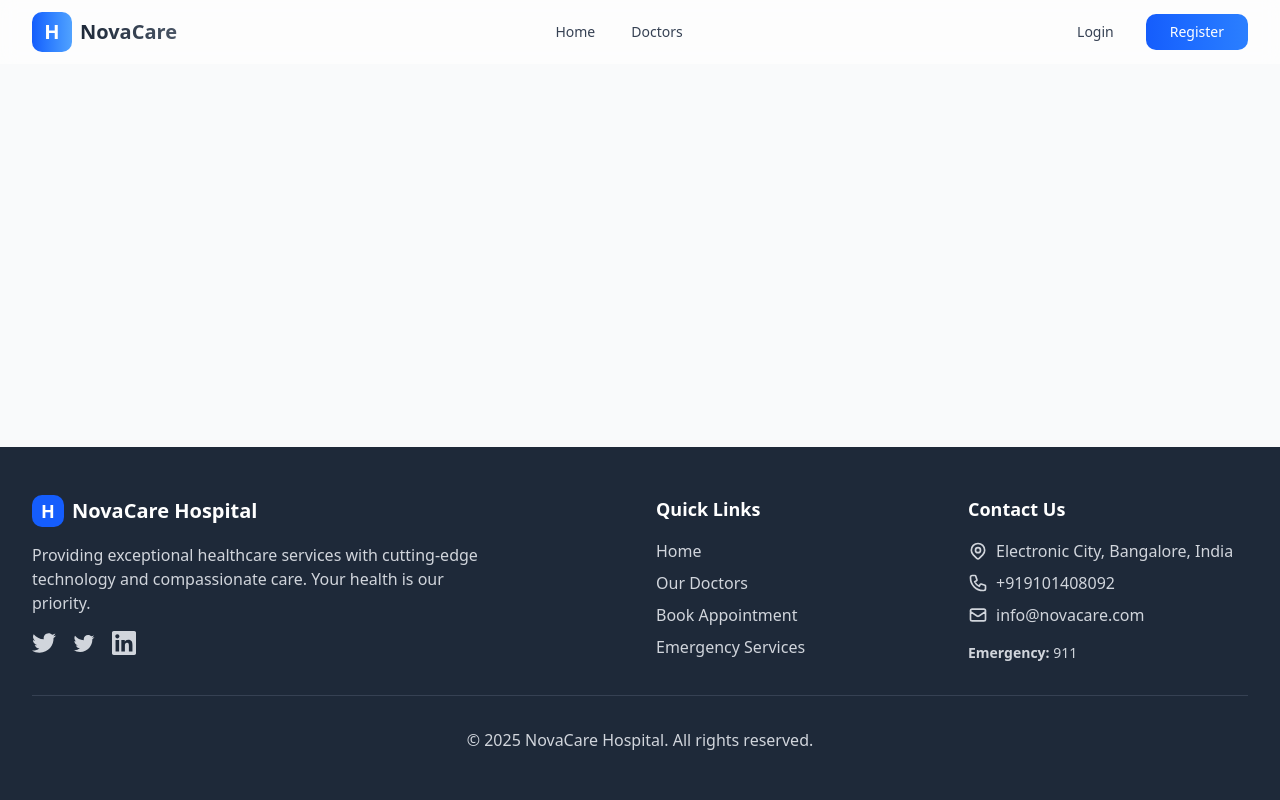
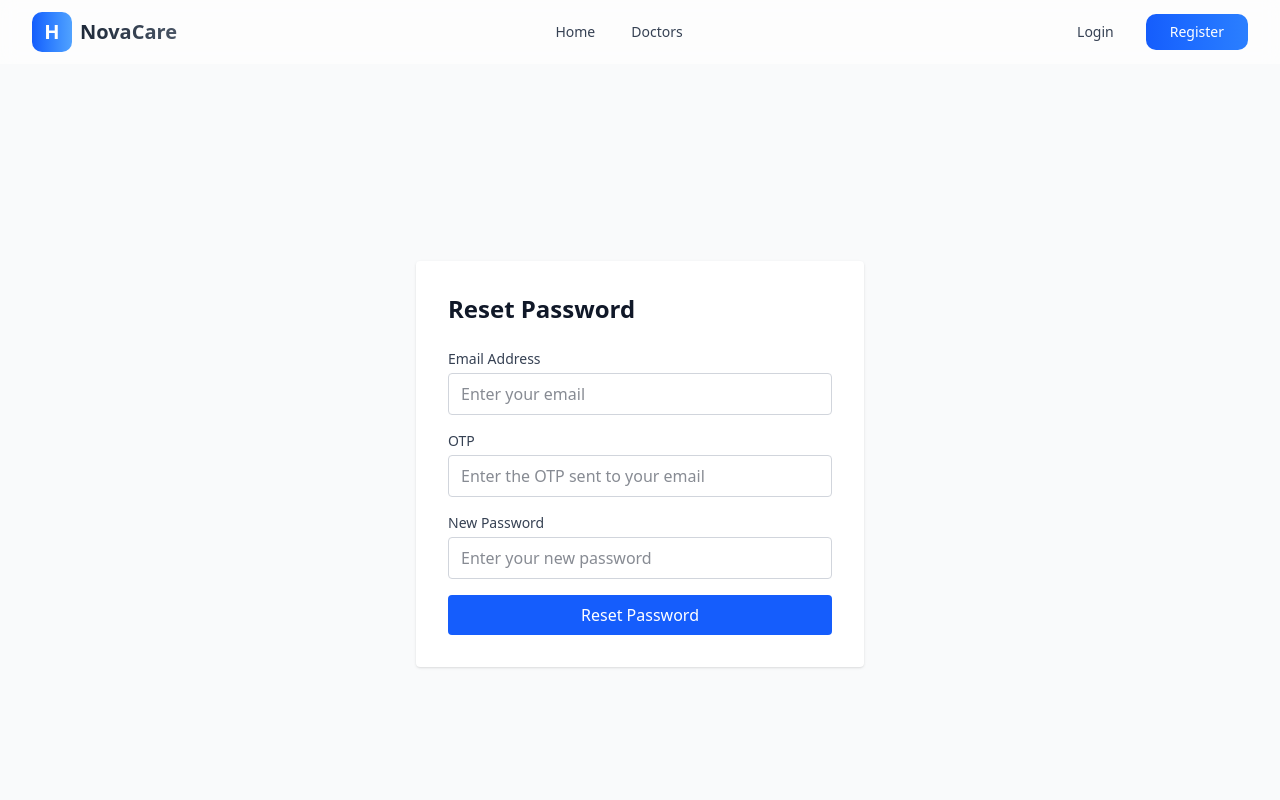
Before and after one commit to dipaldas8888/NovaCareUI, a React (Vite) app: page /reset-password in a window 1280 px wide. Shown: the top 800 px of the page. Built offline with nearby package versions, Linux system fonts and the light colour scheme.

Commit message:
feat: Add Forgot Password and Reset Password components

```diff
--- a/src/App.jsx
+++ b/src/App.jsx
@@ -11,6 +11,8 @@ import Login from "./pages/Login";
 import Register from "./pages/Register";
 import ProtectedRoute from "./components/ProtectedRoute";
 import { ThemeProvider } from "./context/ThemeProvider";
+import ForgotPassword from "./pages/ForgotPassword";
+import ResetPassword from "./pages/ResetPassword";
 
 import "./App.css";
 
@@ -28,6 +30,8 @@ function App() {
                   <Route path="/doctors" element={<Doctors />} />
                   <Route path="/login" element={<Login />} />
                   <Route path="/register" element={<Register />} />
+                  <Route path="/forgot-password" element={<ForgotPassword />} />
+                  <Route path="/reset-password" element={<ResetPassword />} />
                   <Route
                     path="/Contact"
                     element={
--- /dev/null
+++ b/src/pages/ForgotPassword.jsx
@@ -0,0 +1,74 @@
+import React, { useState } from "react";
+import { authAPI } from "../services/api";
+import { useNavigate } from "react-router-dom"; // <-- import useNavigate
+
+const ForgotPassword = () => {
+  const [email, setEmail] = useState("");
+  const [sent, setSent] = useState(false);
+  const [error, setError] = useState("");
+  const [loading, setLoading] = useState(false);
+  const navigate = useNavigate(); // <-- use the hook
+
+  const handleSubmit = async (e) => {
+    e.preventDefault();
+    setError("");
+    setLoading(true);
+    try {
+      await authAPI.forgotPassword(email);
+      setSent(true);
+      navigate("/reset-password", { state: { email } });
+    } catch (err) {
+      setError(
+        err.response?.data?.message || "Failed to send reset email. Try again."
+      );
+    }
+    setLoading(false);
+  };
+
+  return (
+    <div className="min-h-screen flex items-center justify-center bg-gray-50 dark:bg-gray-900">
+      <div className="max-w-md w-full bg-white dark:bg-gray-800 p-8 rounded shadow">
+        <h2 className="text-2xl font-bold mb-6 text-gray-900 dark:text-white">
+          Forgot Password
+        </h2>
+        {sent ? (
+          <div className="text-green-600 dark:text-green-400">
+            Reset instructions sent to your email.
+          </div>
+        ) : (
+          <form onSubmit={handleSubmit} className="space-y-4">
+            {error && (
+              <div className="text-red-600 dark:text-red-400">{error}</div>
+            )}
+            <div>
+              <label
+                htmlFor="email"
+                className="block text-sm font-medium text-gray-700 dark:text-gray-200"
+              >
+                Email Address
+              </label>
+              <input
+                id="email"
+                type="email"
+                required
+                value={email}
+                onChange={(e) => setEmail(e.target.value)}
+                className="mt-1 w-full px-3 py-2 border border-gray-300 dark:border-gray-700 rounded bg-white dark:bg-gray-900 text-gray-900 dark:text-white"
+                placeholder="Enter your email"
+              />
+            </div>
+            <button
+              type="submit"
+              disabled={loading}
+              className="w-full py-2 px-4 bg-blue-600 hover:bg-blue-700 text-white rounded disabled:opacity-50"
+            >
+              {loading ? "Sending..." : "Send Reset Link"}
+            </button>
+          </form>
+        )}
+      </div>
+    </div>
+  );
+};
+
+export default ForgotPassword;
--- /dev/null
+++ b/src/pages/ResetPassword.jsx
@@ -0,0 +1,119 @@
+import React, { useState } from "react";
+import { authAPI } from "../services/api";
+import { useNavigate } from "react-router-dom";
+
+const ResetPassword = () => {
+  const [form, setForm] = useState({
+    email: "",
+    otp: "",
+    newPassword: "",
+  });
+  const [success, setSuccess] = useState(false);
+  const [error, setError] = useState("");
+  const [loading, setLoading] = useState(false);
+  const navigate = useNavigate();
+
+  const handleChange = (e) => {
+    setForm({ ...form, [e.target.name]: e.target.value });
+  };
+
+  const handleSubmit = async (e) => {
+    e.preventDefault();
+    setError("");
+    setLoading(true);
+    try {
+      await authAPI.resetPassword(form);
+      setSuccess(true);
+      setTimeout(() => navigate("/login"), 2000);
+    } catch (err) {
+      setError(
+        err.response?.data?.message || "Failed to reset password. Try again."
+      );
+    }
+    setLoading(false);
+  };
+
+  return (
+    <div className="min-h-screen flex items-center justify-center bg-gray-50 dark:bg-gray-900">
+      <div className="max-w-md w-full bg-white dark:bg-gray-800 p-8 rounded shadow">
+        <h2 className="text-2xl font-bold mb-6 text-gray-900 dark:text-white">
+          Reset Password
+        </h2>
+        {success ? (
+          <div className="text-green-600 dark:text-green-400">
+            Password reset successful! Redirecting to login...
+          </div>
+        ) : (
+          <form onSubmit={handleSubmit} className="space-y-4">
+            {error && (
+              <div className="text-red-600 dark:text-red-400">{error}</div>
+            )}
+            <div>
+              <label
+                htmlFor="email"
+                className="block text-sm font-medium text-gray-700 dark:text-gray-200"
+              >
+                Email Address
+              </label>
+              <input
+                id="email"
+                name="email"
+                type="email"
+                required
+                value={form.email}
+                onChange={handleChange}
+                className="mt-1 w-full px-3 py-2 border border-gray-300 dark:border-gray-700 rounded bg-white dark:bg-gray-900 text-gray-900 dark:text-white"
+                placeholder="Enter your email"
+              />
+            </div>
+            <div>
+              <label
+                htmlFor="otp"
+                className="block text-sm font-medium text-gray-700 dark:text-gray-200"
+              >
+                OTP
+              </label>
+              <input
+                id="otp"
+                name="otp"
+                type="text"
+                required
+                value={form.otp}
+                onChange={handleChange}
+                className="mt-1 w-full px-3 py-2 border border-gray-300 dark:border-gray-700 rounded bg-white dark:bg-gray-900 text-gray-900 dark:text-white"
+                placeholder="Enter the OTP sent to your email"
+              />
+            </div>
+            <div>
+              <label
+                htmlFor="newPassword"
+                className="block text-sm font-medium text-gray-700 dark:text-gray-200"
+              >
+                New Password
+              </label>
+              <input
+                id="newPassword"
+                name="newPassword"
+                type="password"
+                required
+                value={form.newPassword}
+                onChange={handleChange}
+                className="mt-1 w-full px-3 py-2 border border-gray-300 dark:border-gray-700 rounded bg-white dark:bg-gray-900 text-gray-900 dark:text-white"
+                placeholder="Enter your new password"
+              />
+            </div>
+            <button
+              type="submit"
+              disabled={loading}
+              className="w-full py-2 px-4 bg-blue-600 hover:bg-blue-700 text-white rounded disabled:opacity-50"
+            >
+              {loading ? "Resetting..." : "Reset Password"}
+            </button>
+          </form>
+        )}
+      </div>
+    </div>
+  );
+};
+
+export default ResetPassword;
```
